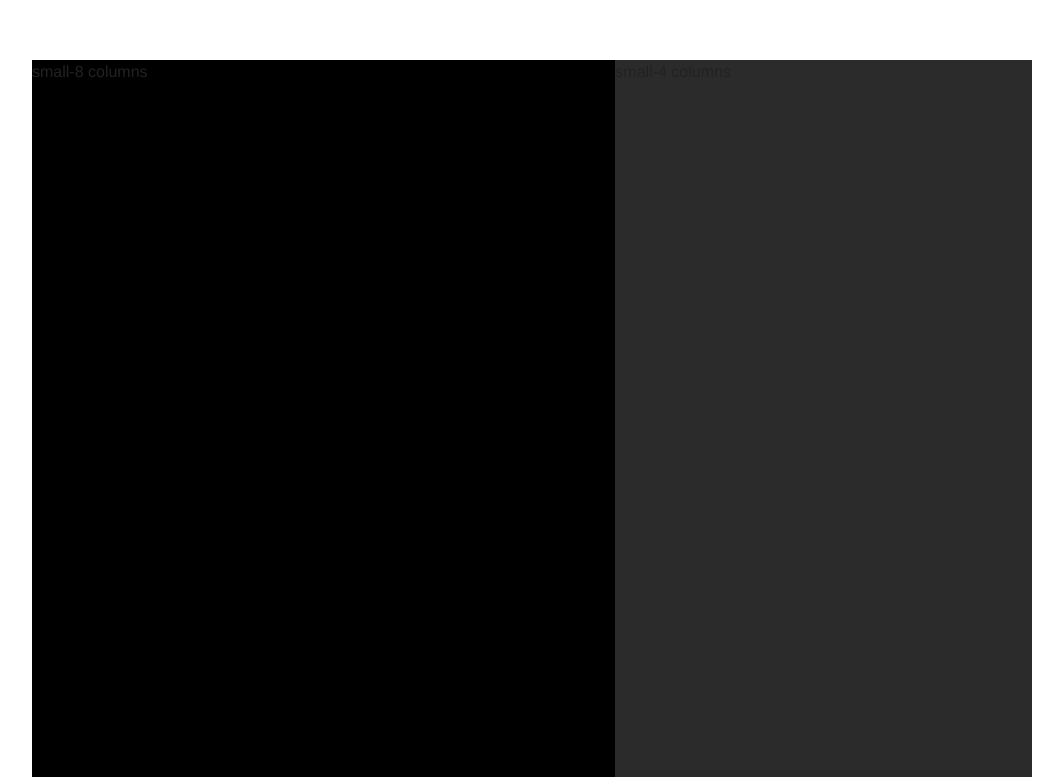
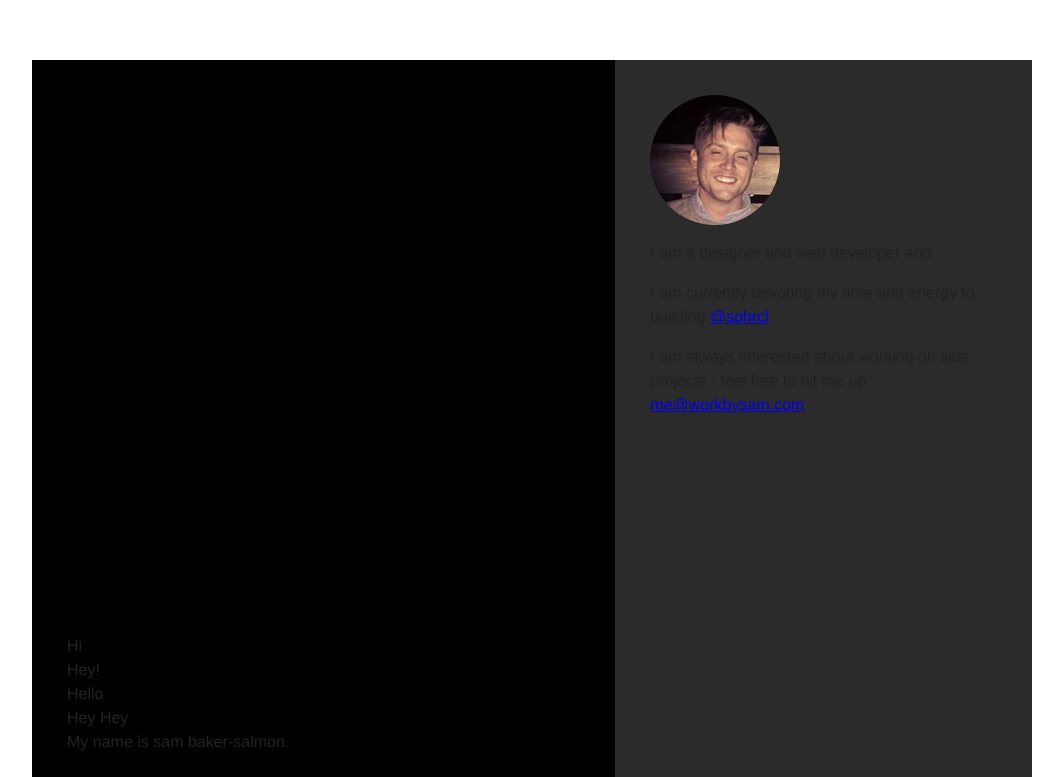
Before and after one commit to latitudecode/mosaic-responsive, a plain HTML site: page index.html in a window 1280 px wide. Shown: the part 140-917 px from the top of the page, without its empty margins (108-1171 px from the left). Drawn offline with Linux system fonts and the light colour scheme.

Commit message:
adding more content

```diff
--- a/index.html
+++ b/index.html
@@ -41,9 +41,36 @@
 
 		<div class="row first"> <!-- bio row -->
 
-			<div class="small-7 columns hello">small-8 columns</div> <!-- bio intro -->
+			<div class="small-7 columns hello"> <!-- bio intro -->
 
-			<div class="small-5 columns bio">small-4 columns</div> <!-- face and what I do -->
+				<p>
+					Hi<br />
+					Hey!<br />
+					Hello<br />
+					Hey Hey<br />
+					My name is sam baker-salmon.
+				</p>
+
+			</div> <!-- end bio intro -->
+
+			<div class="small-5 columns bio"> <!-- start bio section -->
+
+				<div class="gravatar"></div>
+				<p>I am a designer and web developer and</p>
+				<p>I am currently devoting my time and energy to building <a href="#">@sphrcl</a>.</p>
+				<p>I am always interested about working on side projects - feel free to hit me up <a href="mailto:me@workbysam.com">me@workbysam.com</a></p>
+
+				<!--
+				<ul class="socialize">
+					<li><i class="fa fa-github float"></i></li>
+					<li><i class="fa fa-linkedin-square float"></i></li>
+					<li><i class="fa fa-twitter float"></i></li>
+					<li><i class="fa fa-envelope-o float"></i></li>
+					<li><i class="fa fa-codepen float"></i></li>
+				</ul>
+				-->
+
+			</div> <!-- end bio section -->
 
 		</div> <!-- end of bio row -->
 
@@ -71,7 +98,11 @@
 
 			<div class="large-5 columns">
 
-				<div class="twitter"> <!-- tweetz --></div>
+				<div class="twitter"> <!-- tweetz -->
+
+					<p>What is your American resolution this year? (Eg. I will listen to more Aerosmith this year or buy a lawn chair) #murica</p>
+
+				</div> <!-- end tweetz -->
 
 				<div class="video"> <!-- video feed --></div>
 
--- a/style.css
+++ b/style.css
@@ -13,6 +13,8 @@
 footer {
 	background-color: #2b2b2b;
 }
+
+/* columns */
 
 .first .columns {
 	height: 90%;
@@ -30,15 +32,33 @@ footer {
 	height: 100px;
 }
 
+/* sections */
 
 
 .hello {
 	background-color: #000;
 }
 
+.first .hello, .first .bio, .third .twitter {
+	padding: 35px;
+}
+
+.first .hello p {
+	position: absolute;
+	bottom: 10px;
+}
+
 .bio {
 	background-color: #2b2b2b;
 }
+
+.bio .gravatar {
+	background-image: url('images/profile.png');
+	width: 130px;
+	height: 130px;
+	border-radius: 90px;
+}
+
 
 .instagram {
 
```
